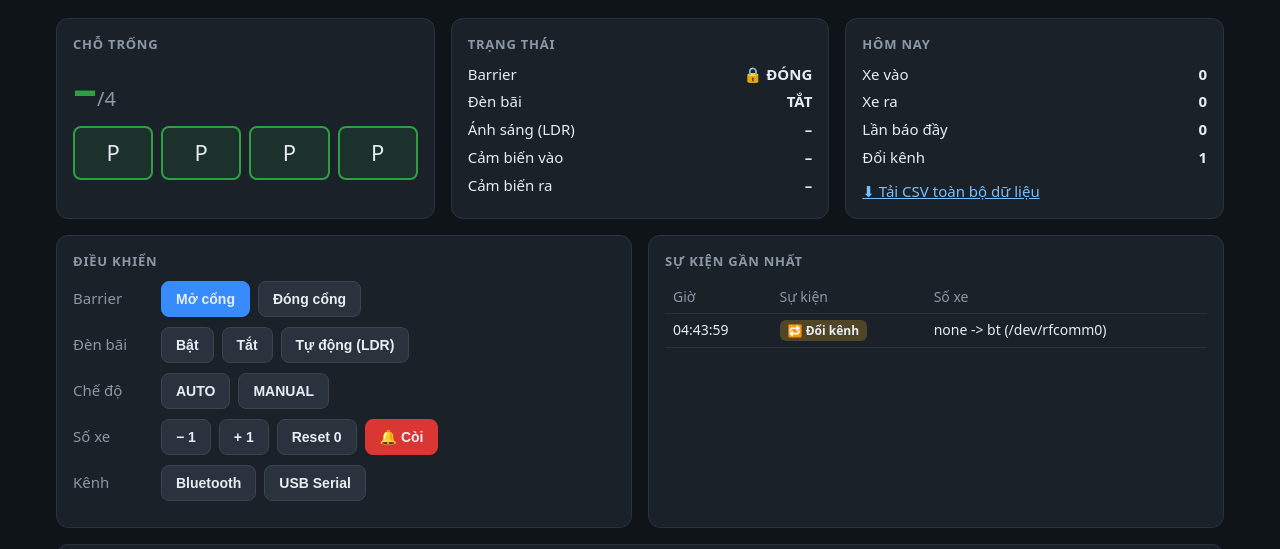
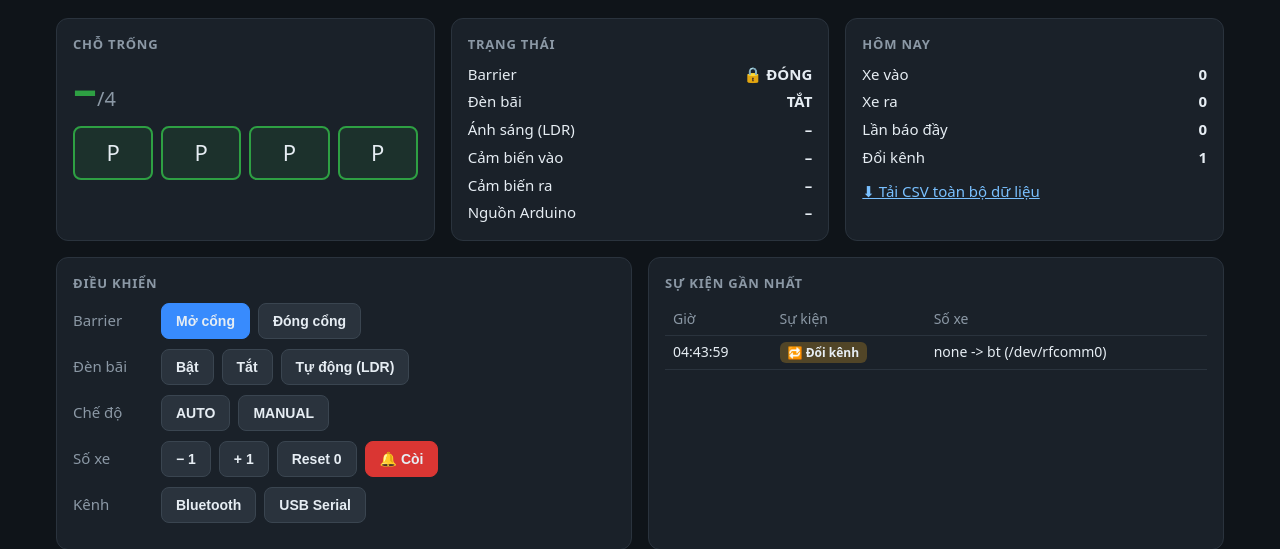
Before and after one commit to haihpse150218/iad591-smart-parking, a Flask app: page / in a window 1280 px wide. Shown: the part 80-629 px from the top of the page. Run offline with Flask 2, Linux system fonts and the light colour scheme; data comes from the database, SQL or seed files in the repository; data that the repository does not hold is empty.

Commit message:
Log D9 pulse width (measured) and Arduino Vcc min while servo moves; show Vcc on dashboard
Co-Authored-By: Claude Opus 5.5 <noreply@anthropic.com>

```diff
--- a/pi/templates/index.html
+++ b/pi/templates/index.html
@@ -89,6 +89,7 @@
       <span>Ánh sáng (LDR)</span><b id="ldr">–</b>
       <span>Cảm biến vào</span><b id="d1">–</b>
       <span>Cảm biến ra</span><b id="d2">–</b>
+      <span>Nguồn Arduino</span><b id="vcc">–</b>
     </div>
   </section>
 
@@ -177,6 +178,7 @@ async function poll() {
     $("light").textContent = s.light ? "💡 BẬT" : "TẮT";
     $("ldr").textContent = s.ldr === undefined ? "–" : s.ldr + (s.ldr < 600 ? " (tối)" : " (sáng)");
     $("d1").textContent = fmtCm(s.d1);
+    $("vcc").textContent = s.vcc ? (s.vcc / 1000).toFixed(2) + " V" + (s.vcc < 4500 ? " ⚠️ yếu" : "") : "–";
     $("d2").textContent = s.d2 === -1 ? "không lắp" : fmtCm(s.d2);
     const l = $("link");
     l.textContent = s.online ? (s.link === "bt" ? "Bluetooth" : s.link === "sim" ? "Giả lập" : "USB Serial") : "Mất kết nối";
```
Also changed, not shown: 1 other file.
